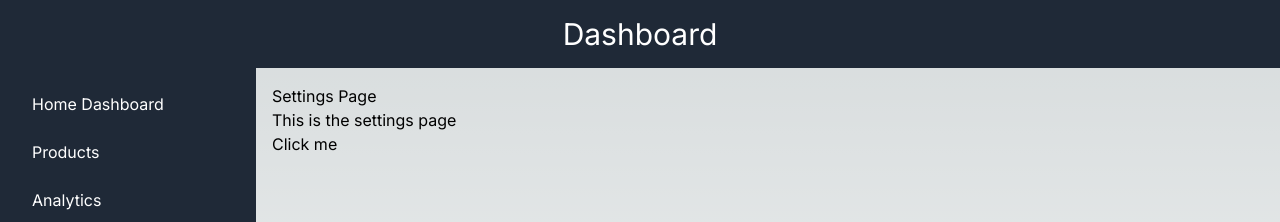
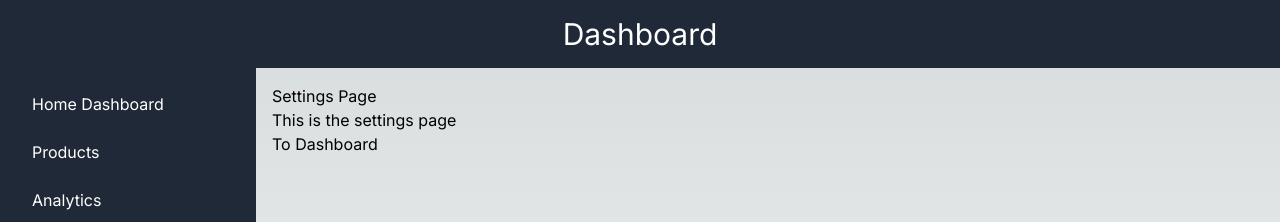
Before and after one commit to vinimarcili/next-basic, a Next.js app: page /dashboard/settings in a window 1280 px wide. Shown: the top 222 px of the page. Built offline with nearby package versions, Linux system fonts and the light colour scheme.

Commit message:
refactor: Update user and dashboard layouts

```diff
--- /dev/null
+++ b/src/app/actions.tsx
@@ -0,0 +1,8 @@
+'use server'
+import { permanentRedirect } from 'next/navigation'
+
+const RedirectServer = ({ path }: { path: string }) => {
+  permanentRedirect(path)
+}
+
+export default RedirectServer
--- a/src/app/dashboard/analytics/page.tsx
+++ b/src/app/dashboard/analytics/page.tsx
@@ -1,4 +1,10 @@
+import RedirectServer from "@/app/actions"
+
 const AnalyticsPage = () => {
+  return (
+    <RedirectServer path="/dashboard" />
+  )
+
   return (
     <div>
       <h1>Analytics Page</h1>
--- a/src/components/Button/Button.tsx
+++ b/src/components/Button/Button.tsx
@@ -1,5 +1,13 @@
-const Button = () => {
-  return <button>Click me</button>
+'use client'
+
+import { useRouter } from 'next/navigation'
+
+export default function Button() {
+  const router = useRouter()
+
+  return (
+    <button type="button" onClick={() => router.push('/dashboard')}>
+      To Dashboard
+    </button>
+  )
 }
-
-export default Button
```
